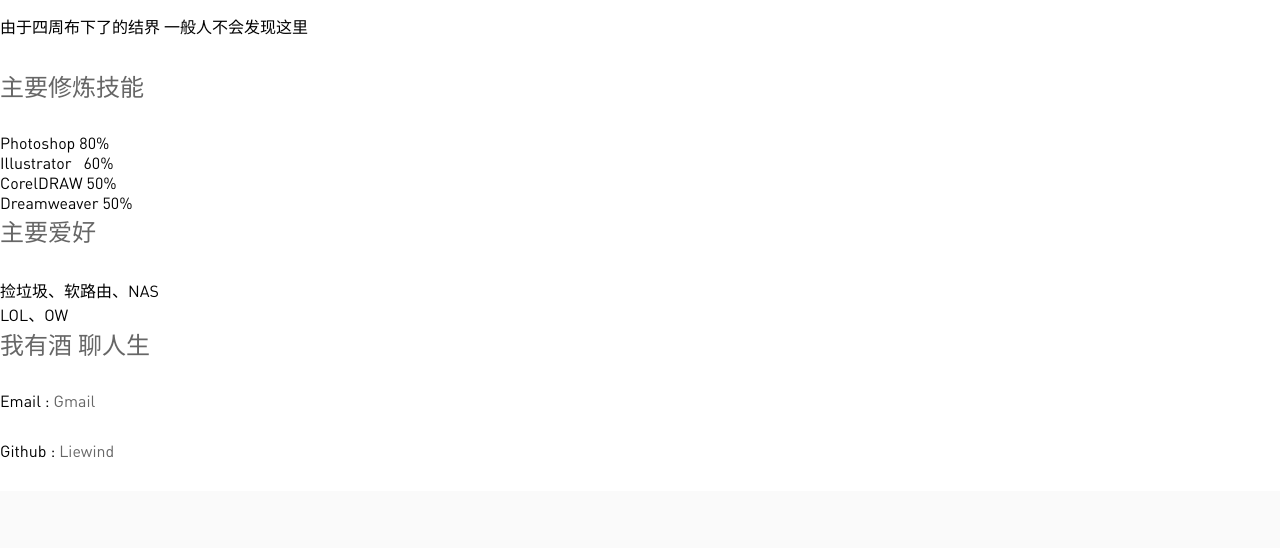
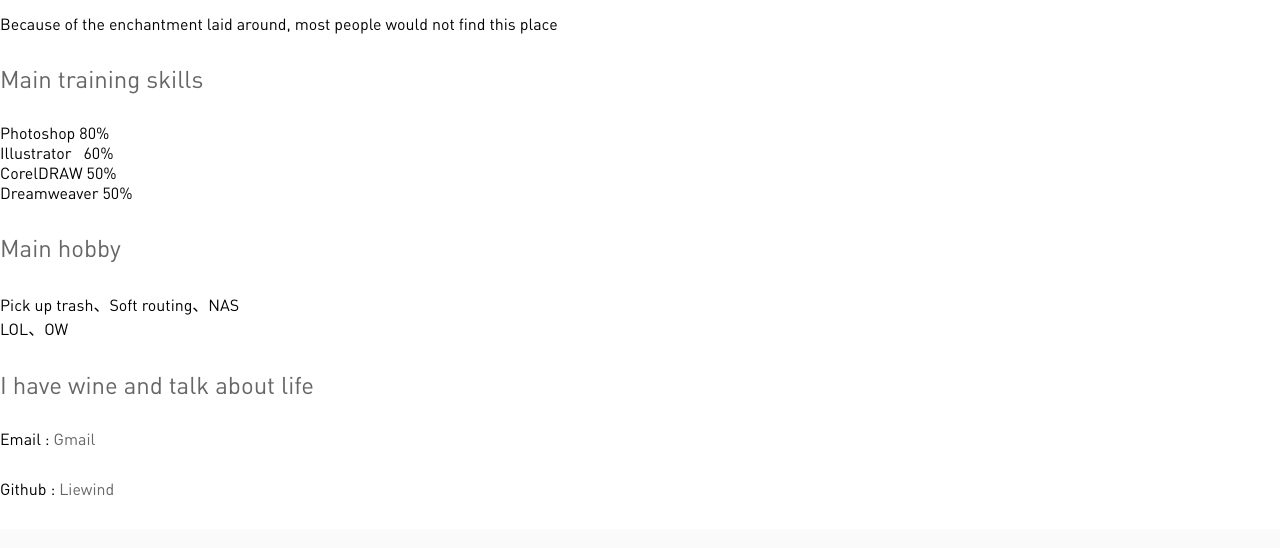
Before and after one commit to liewind/liewind.github.io, a plain HTML site: page about.html in a window 1280 px wide. Shown: the part 635-1183 px from the top of the page. Drawn offline with Linux system fonts and the light colour scheme; some packages are replaced by stand-ins of ours; a script that the page names is missing.

Commit message:
Add files via upload

```diff
--- a/about.html
+++ b/about.html
@@ -59,23 +59,36 @@
 <figure class="top-image" data-enable=true></figure>
 </div>
 
+<div class="duiqi">
 <div>
 <h1>About</h1>
-<p>由于四周布下了的结界 一般人不会发现这里</p>
-<h2>主要修炼技能</h2>
+<p class="yinp">Because of the enchantment laid around, most people would not find this place</p>
+</div>
+
+<div>
+<h2>Main training skills</h2>
 <ul>
 <li>Photoshop&nbsp;80%</li>
 <li>Illustrator&nbsp;&nbsp;&nbsp;60%</li>
 <li>CorelDRAW&nbsp;50%</li>
 <li>Dreamweaver&nbsp;50%</li>
-<h2>主要爱好</h2>
-<li>捡垃圾、软路由、NAS</li>
+</ul>
+</div>
+<div>
+<h2>Main hobby</h2>
+<ul>
+<li>Pick up trash、Soft routing、NAS</li>
 <li>LOL、OW</li>
-<h2>我有酒 聊人生</h2>
+</ul>
+</div>
+
+<div>
+<h2>I have wine and talk about life</h2>
 <p>Email :
 <a href="@gmail">Gmail</a></p>
 <p>Github :
 <a href="#">Liewind</a></p>
+</div>
 
 </div>
 
```
Also changed, not shown: index.html (+1 -1 lines).
